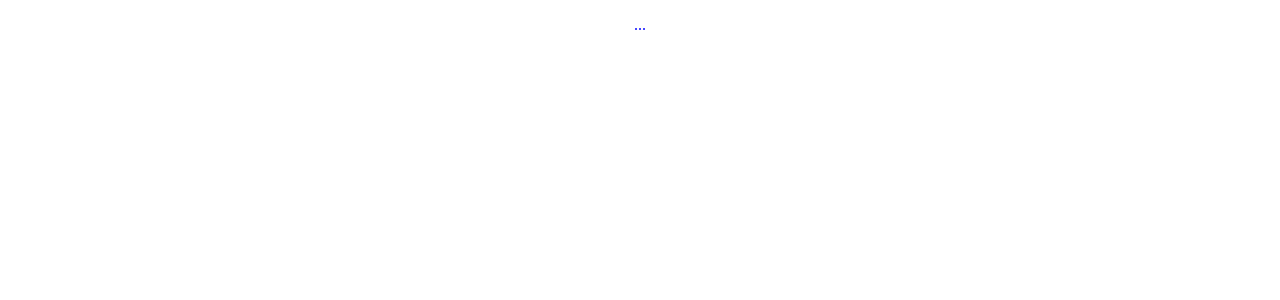
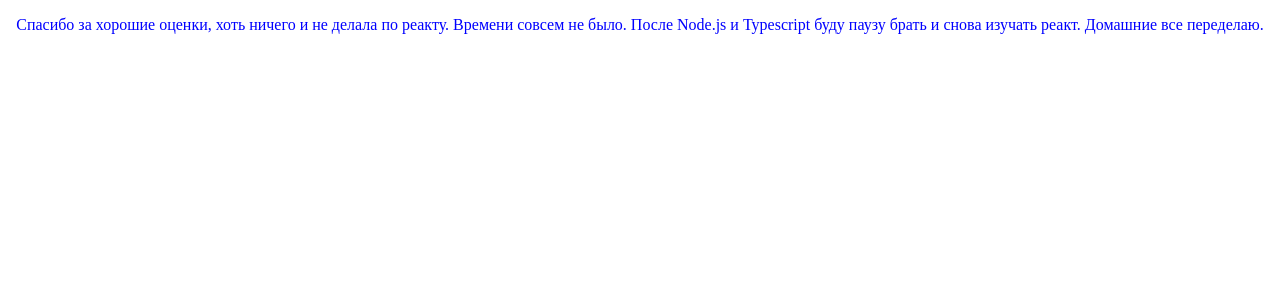
Before and after one commit to Kaori318/GB_React, a React (Create React App) app in the folder homework/: page / in a window 1280 px wide. Shown: the top 300 px of the page. Built offline with nearby package versions, Linux system fonts and the light colour scheme.

Commit message:
Update App.js

```diff
--- a/homework/src/App.js
+++ b/homework/src/App.js
@@ -3,7 +3,7 @@ import './App.css'
 export function App() {
   return (
     <div className="App">
-      <p>...</p>
+      <p>Спасибо за хорошие оценки, хоть ничего и не делала по реакту. Времени совсем не было. После Node.js и Typescript буду паузу брать и снова изучать реакт. Домашние все переделаю.</p>
     </div>
   );
 }
```
